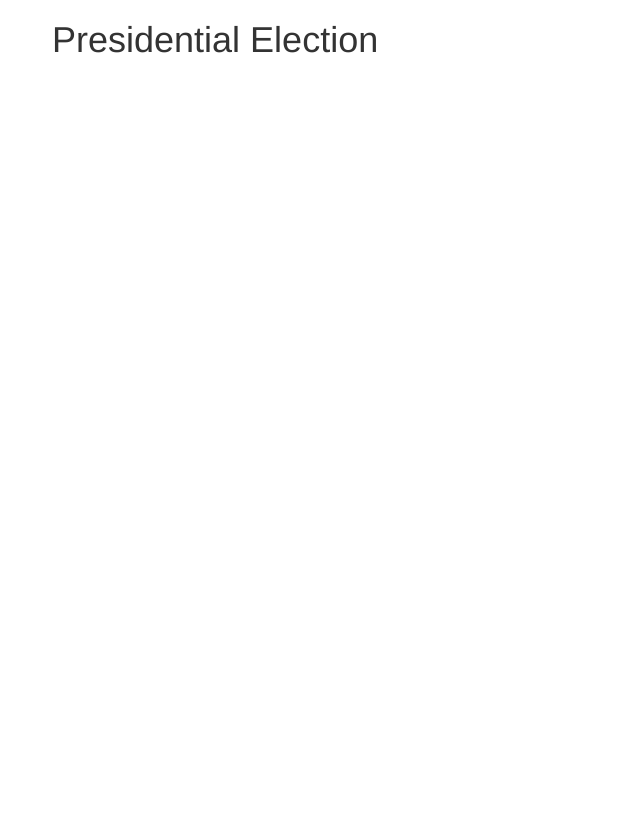
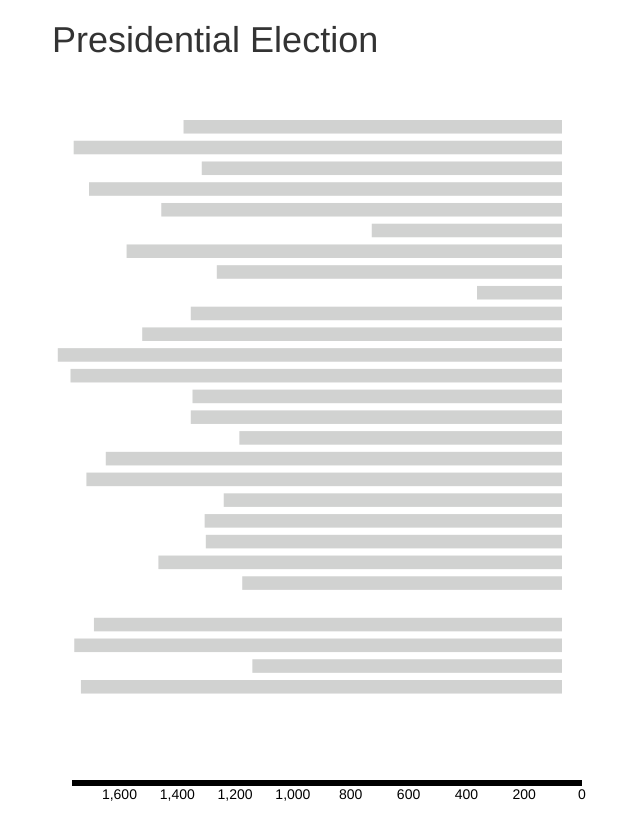
Before and after one commit to severli93/d3-election-project, a plain HTML site: page index.html in a window 1280 px wide. Shown: the whole page, without its empty margins (18-658 px from the left). Before the commit the page ends 800 px from the top, so only its background shows below. Drawn offline with Linux system fonts and the light colour scheme.

Commit message:
Total votes chart

```diff
--- a/index.html
+++ b/index.html
@@ -18,8 +18,7 @@
     <svg class='plot'>
     </svg>
   </div>
-  <script src='./scripts/dataManipulator.js' type='text/javascript'></script>
-  <script src='./scripts/index.js' type='text/javascript'></script>
+  <script src='/scripts/script.js' type='text/javascript'></script>
 </body>
 
 </html>
--- a/scripts/script.js
+++ b/scripts/script.js
@@ -1,11 +1,51 @@
 "use strict";
-
-d3.csv("/data/primary_results.csv", parse, dataLoaded);
 
 let parse = function(row) {
   return row;
 };
 
+let margin = {l: 0, r: 50, t: 50, b: 50}
+let w = d3.select(".container").node().offsetWidth - margin.l - margin.r;
+let h = window.innerHeight - margin.t - margin.b - 40;
+
 let dataLoaded = function(err, rows) {
   console.log(rows);
+  var set = new Set(rows.map(function(element) {
+    return element.state_abbreviation;
+  }));
+  var it = set.values();
+  var data = [];
+  for (let state of it) {
+    var count = rows.reduce(function(p, d) { return d.state_abbreviation === state ? p+1 : p; }, 0);
+    data.push({state_abbreviation: state, votes: count});
+  }
+
+  let svg = d3.select(".plot")
+    .attr("width", d3.select(".container").node().offsetWidth)
+    .attr("height", window.innerHeight);
+
+  var scaleY = d3.scale.ordinal().domain(data.map(function(d) { return d.state_abbreviation; })).rangePoints([margin.t, h-margin.b]);
+  var scaleX = d3.scale.linear().domain([d3.max(data, function(d) { return d.votes; }), 0]).range([margin.l, w/2-margin.r]);
+
+  let xAxis = d3.svg.axis()
+                .scale(scaleX)
+                .orient("bottom");
+  svg.append("g")
+      .classed("xaxis", true)
+      .classed("plotXAxis", true)
+      .attr("transform", "translate("+(w/data.length)/2+","+(h+margin.t)+")")
+      .call(xAxis);
+
+  svg.append("g")
+    .selectAll("rect")
+    .data(data)
+    .enter()
+    .append("rect")
+    .classed("noOfVotes", true)
+    .attr("x", function(d, i) { return w/2-margin.r-scaleX(d.votes); })
+    .attr("y", function(d) { return scaleY(d.state_abbreviation); })
+    .attr("width", function(d) { return scaleX(d.votes); })
+    .attr("height", function(d) { return (h/data.length) - 10; })
 };
+
+d3.csv("/data/primary_results.csv", parse, dataLoaded);
--- a/styles/style.css
+++ b/styles/style.css
@@ -18,3 +18,7 @@
   color: #fff;
   border-radius: 2px;
 }
+
+.noOfVotes {
+  fill: #D1D2D1;
+}
```
